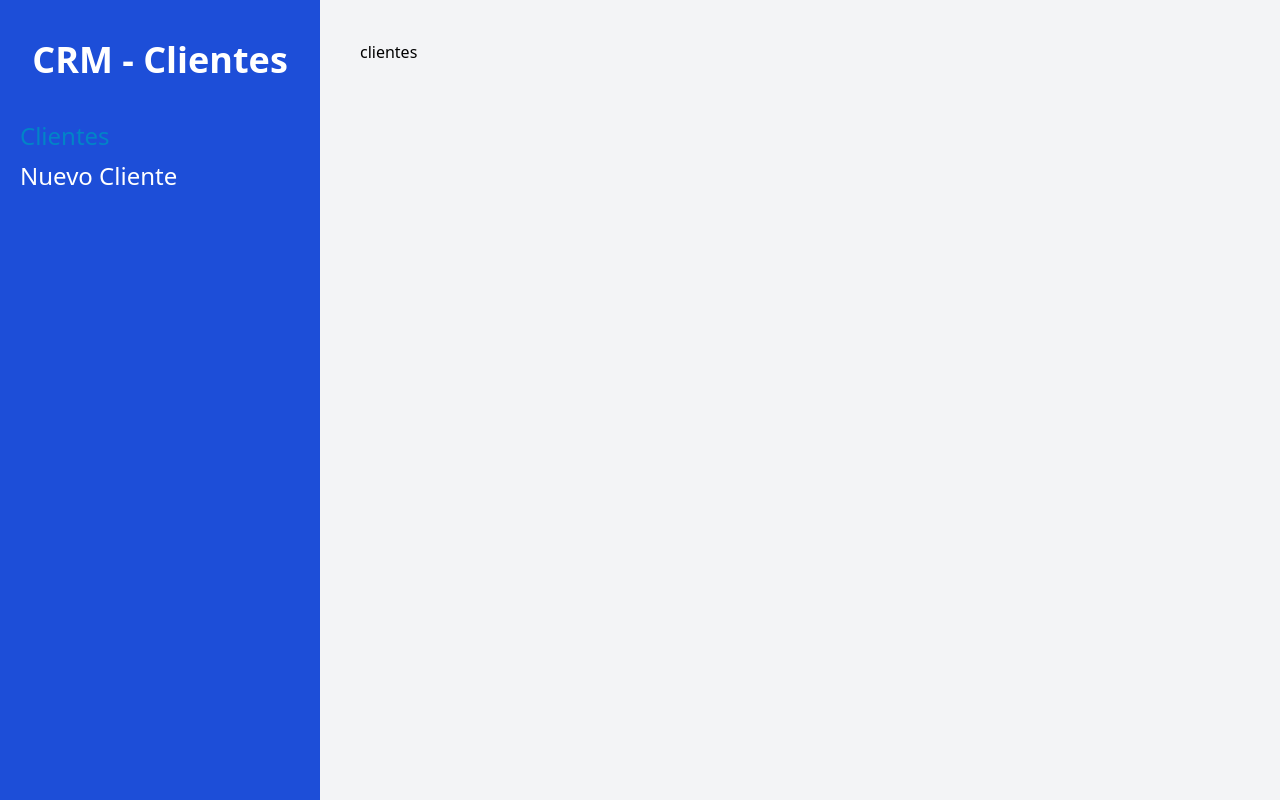
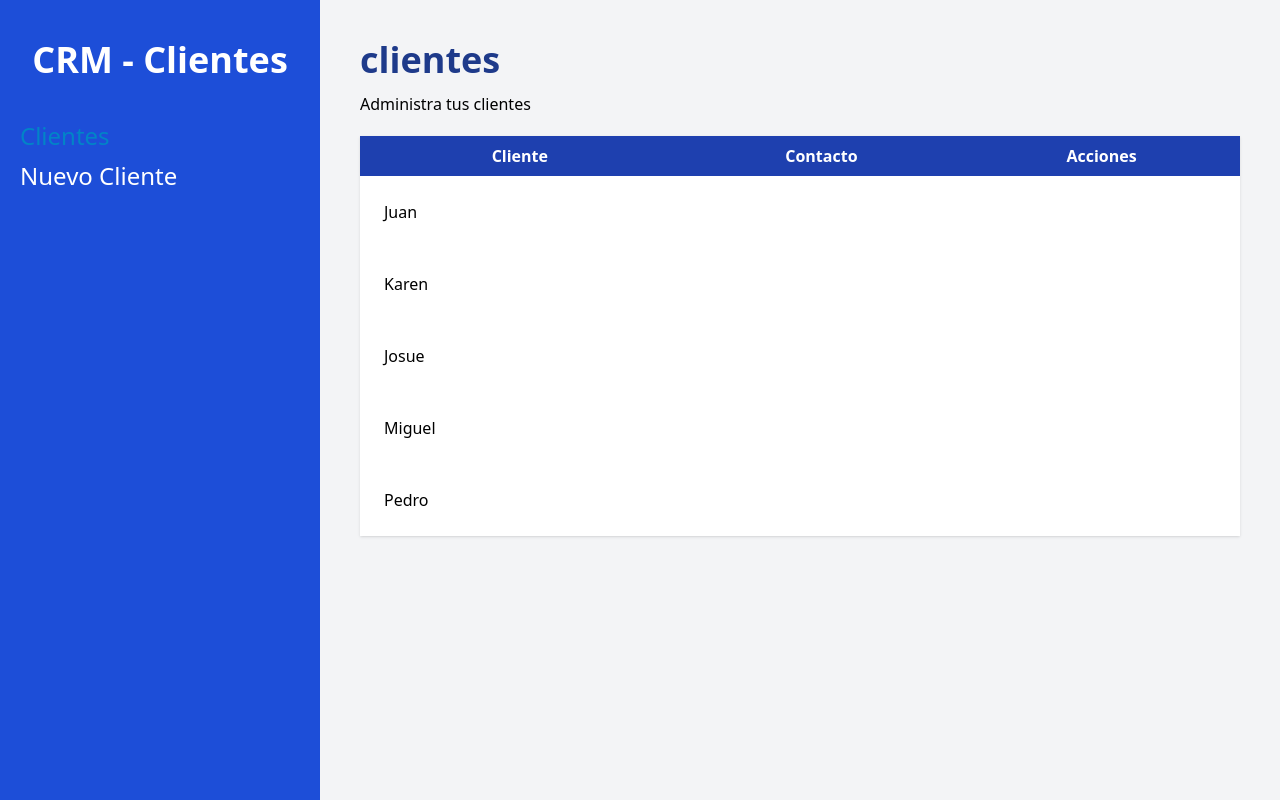
Before and after one commit to jose1500s/crm-react-router, a React (Vite) app: page / in a window 1280 px wide. Built offline with nearby package versions, Linux system fonts and the light colour scheme.

Commit message:
loaderCliente creado, componente Cliente iniciado

```diff
--- /dev/null
+++ b/src/components/Cliente.jsx
@@ -0,0 +1,10 @@
+export default function Cliente({ cliente }) {
+    const { nombre, empresa, email, telefono, id } = cliente
+    return (
+        <tr>
+            <td className="p-6">
+                {nombre}
+            </td>
+        </tr>
+    )
+}
--- a/src/components/Layout.jsx
+++ b/src/components/Layout.jsx
@@ -3,7 +3,6 @@
 export default function Layout() {
 
     const location = useLocation()
-    console.log(location)
     return (
         <div className="md:flex md:min-h-screen">
             <aside className="md:w-1/4 bg-blue-700 px-5 py-10">
--- a/src/main.jsx
+++ b/src/main.jsx
@@ -4,7 +4,9 @@
 import { createBrowserRouter, RouterProvider } from 'react-router-dom'
 import Layout from './components/Layout'
 import NuevoCliente from './pages/NuevoCliente'
-import Index from './pages/Index'
+import Index, {loader as clientesLoader} from './pages/Index'
+
+
 const router = createBrowserRouter([
   {
     path: '/',
@@ -12,7 +14,8 @@
     children: [
       {
         index: true,
-        element: <Index />
+        element: <Index />,
+        loader: clientesLoader
       },
       {
         path: '/clientes/nuevo',
--- a/src/pages/Index.jsx
+++ b/src/pages/Index.jsx
@@ -1,7 +1,79 @@
+import { useLoaderData } from "react-router-dom";
+import Cliente from "../components/Cliente";
+
+export function loader() {
+    const clientes = [
+        {
+            id: 1,
+            nombre: 'Juan',
+            telefono: 102013313,
+            email: "juan@juan.com",
+            empresa: 'Codigo Con Juan'
+        },
+        {
+            id: 2,
+            nombre: 'Karen',
+            telefono: 138198313,
+            email: "karen@juan.com",
+            empresa: 'Codigo Con Juan'
+        },
+        {
+            id: 3,
+            nombre: 'Josue',
+            telefono: 31983913,
+            email: "josue@juan.com",
+            empresa: 'Codigo Con Juan'
+        },
+        {
+            id: 4,
+            nombre: 'Miguel',
+            telefono: 319381983,
+            email: "miguel@juan.com",
+            empresa: 'Codigo Con Juan'
+        },
+        {
+            id: 5,
+            nombre: 'Pedro',
+            telefono: 1398198938,
+            email: "pedro@juan.com",
+            empresa: 'Codigo Con Juan'
+        },
+    ];
+
+    return clientes
+}
+
 export default function Index() {
+
+    const clientes = useLoaderData();
+    console.log(clientes)
+
     return (
         <>
-            <h2>clientes</h2>
+            <h1 className="font-black text-4xl text-blue-900">clientes</h1>
+            <p className="mt-3">Administra tus clientes</p>
+
+            {clientes.length ? (
+                <table className="w-full bg-white shadow mt-5 tanle-auto">
+                    <thead className="bg-blue-800 text-white">
+                        <tr>
+                            <th className="p-2">Cliente</th>
+                            <th className="p-2">Contacto</th>
+                            <th className="p-2">Acciones</th>
+                        </tr>
+                    </thead>
+                    <tbody>
+                        {clientes.map(cliente => (
+                            <Cliente
+                                cliente={cliente}
+                                key={cliente.id}
+                            />
+                        ))}
+                    </tbody>
+                </table>
+            ) : (
+                <p className="text-center mt-10">Sin clientes</p>
+            )}
         </>
     )
 }
```
